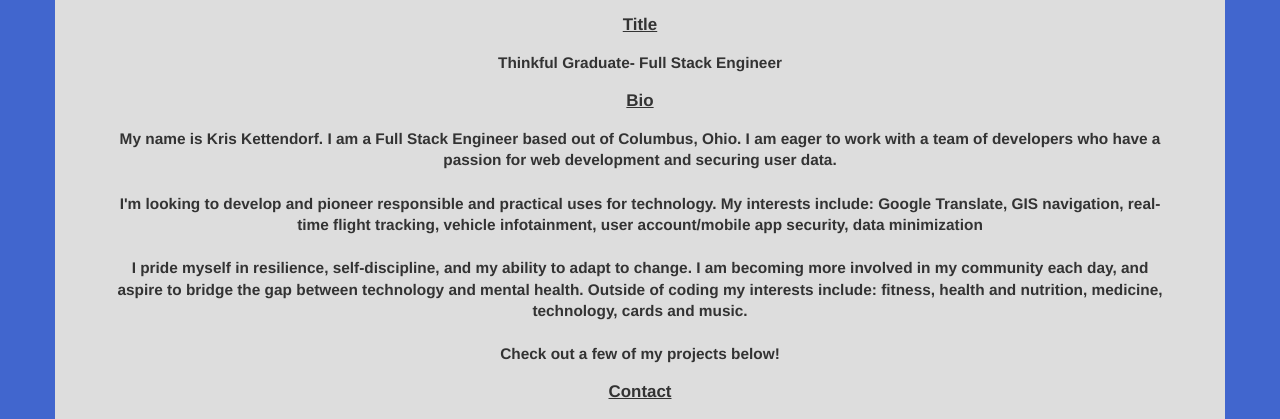
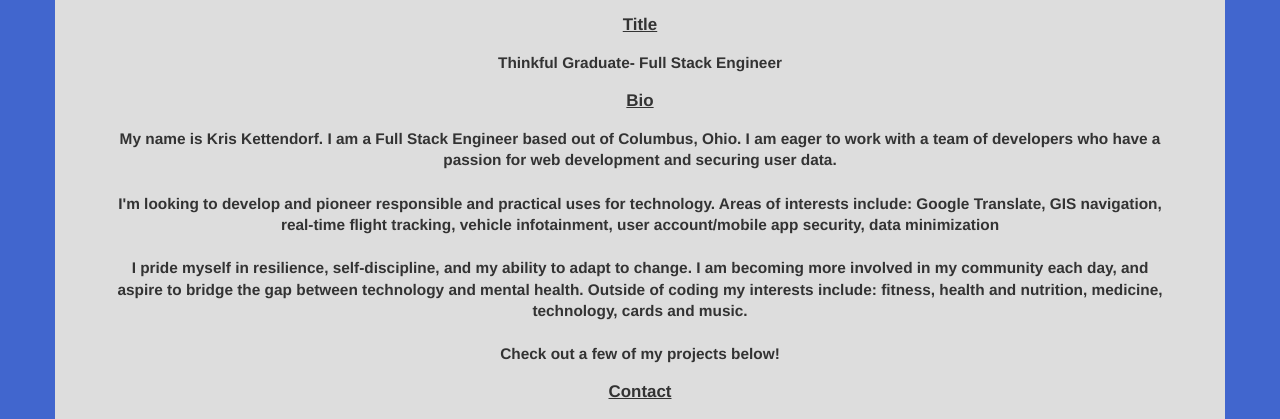
Before and after one commit to triggxl/myPortfolio, a plain HTML site: page index.html in a window 1280 px wide. Shown: the part 1081-1500 px from the top of the page. Drawn offline with Linux system fonts and the light colour scheme.

Commit message:
updated bio, added node js tag, made some grammatical changes

```diff
--- a/index.html
+++ b/index.html
@@ -61,7 +61,7 @@
                   I am eager to work with a team of developers who have a passion for web development and securing user data.
                   <br>
                   <br>
-                  I'm looking to develop and pioneer responsible and practical uses for technology. My interests include: Google Translate, GIS navigation, real-time flight tracking, vehicle infotainment, user account/mobile app security, data minimization
+                  I'm looking to develop and pioneer responsible and practical uses for technology. Areas of interests include: Google Translate, GIS navigation, real-time flight tracking, vehicle infotainment, user account/mobile app security, data minimization
                   <br>
                   <br>
                   I pride myself in <strong>resilience</strong>, <strong>self-discipline</strong>, and my <strong>ability to adapt to change</strong>.
```
